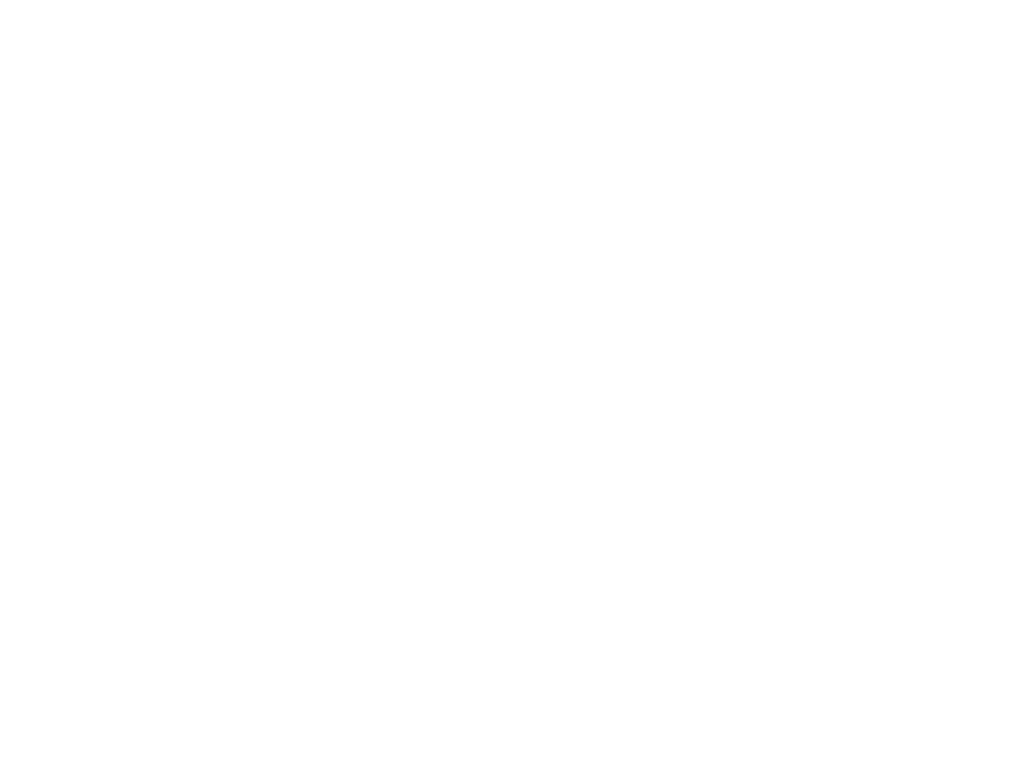
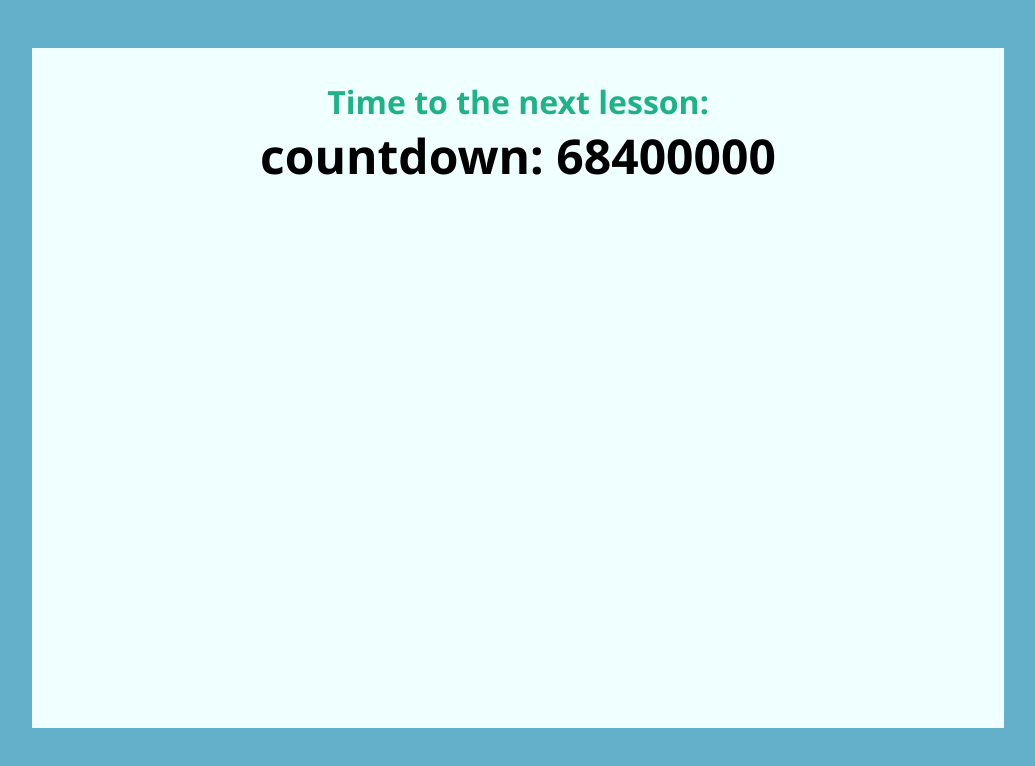
Before and after one commit to SimonaCartolina/js-simon, a plain HTML site: page index.html in a window 1280 px wide. Shown: the whole page, without its empty margins (122-1157 px from the left). Drawn offline with Linux system fonts and the light colour scheme.

Commit message:
showing countdown in the screen

```diff
--- a/index.css
+++ b/index.css
@@ -0,0 +1,26 @@
+*{
+    margin:0;
+    padding:0;
+    box-sizing: border-box;
+}
+body{
+    background-color:rgb(98, 176, 202);
+    padding:3rem 2rem;
+}
+div.container{
+    height:85vh;
+    width:80%;
+    text-align:center;
+    background-color:azure;
+    color:rgb(32, 178, 134);
+    font-weight: bolder;
+    font-family:'Segoe UI', Tahoma, Geneva, Verdana, sans-serif;
+    padding:2rem 0.80rem;
+    margin:0 auto;
+}
+div.container p{
+font-size: 3rem;
+color:black;
+
+
+}
--- a/index.html
+++ b/index.html
@@ -10,6 +10,9 @@
     <title>js-simon</title>
 </head>
 <body>
+    <div class="container">
+        <h1>Time to the next lesson:</h1>
+    </div>
 
 </body>
 </html>
--- a/myscript.js
+++ b/myscript.js
@@ -9,7 +9,13 @@ setTimeout(function(){
 const countdown=setInterval(function(){
     console.log(secondsToShow);
 
-    secondsToShow--},
+    secondsToShow--;},
     1000);
 
-    console.log(countdown);
+let divContainer=document.querySelector('div.container');
+pElement=document.createElement('p');
+pElement.innerHTML=
+`<p>
+${'countdown: '+ secondsToShow}
+</p>`;
+divContainer.appendChild(pElement);
```
